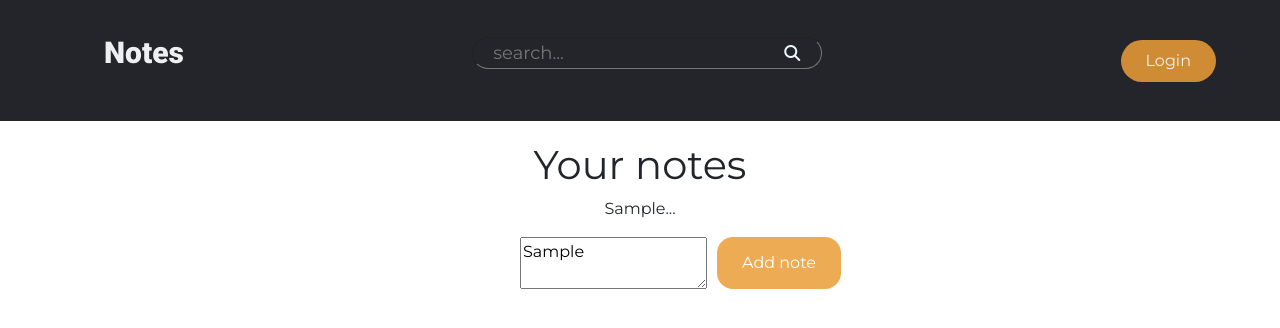
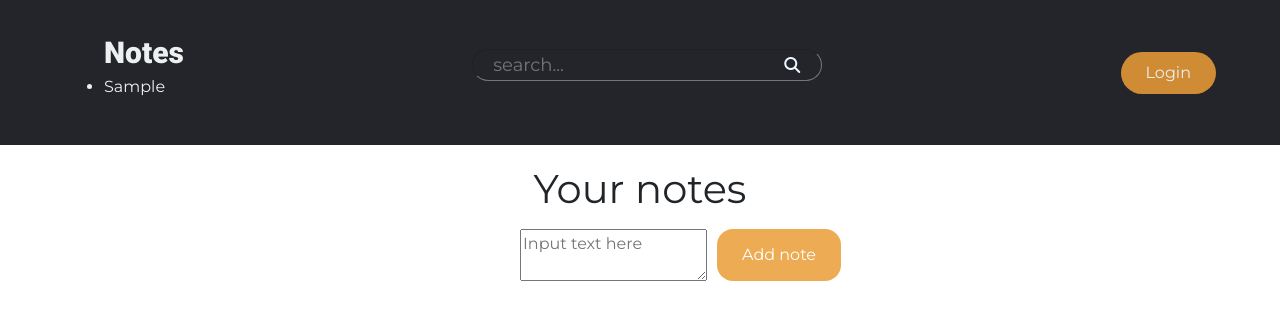
Before and after one commit to jasonrowsell/notes-app, a website: page public/index.html in a window 1280 px wide. Both pictures are taken after typing "Sample" into the empty fields and a click on the input "Add note". Drawn offline with nearby package versions, Linux system fonts and the light colour scheme.

Commit message:
Local storage set up without note object

```diff
--- a/public/index.html
+++ b/public/index.html
@@ -36,7 +36,7 @@
     </header>
     <div class="container">
       <h1>Your notes</h1>
-      <p id="notes"></p>
+      <ul></ul>
         <form id="note-form" class="note-form">
           <textarea id="note-text" rows="2" placeholder="Input text here"></textarea>
           <input class="submit" type="submit" value="Add note"></input>
--- a/public/js/src/interface.js
+++ b/public/js/src/interface.js
@@ -1,22 +1,66 @@
 document.addEventListener('DOMContentLoaded', () => {
   let noteForm = document.querySelector('#note-form'),
+    ul = document.querySelector('ul'),
     noteText = document.querySelector('#note-text'),
-    notes = document.querySelector('#notes');
+    notes = document.querySelector('#notes'),
+    notesArray = localStorage.getItem('notes')
+      ? JSON.parse(localStorage.getItem('notes'))
+      : [];
 
-  noteForm.addEventListener('submit', (event) => {
-    createNote(event);
-    displayNote();
+  localStorage.setItem('notes', JSON.stringify(notesArray));
+  const data = JSON.parse(localStorage.getItem('notes'));
+
+  const liMaker = (text) => {
+    const li = document.createElement('li');
+    li.textContent = text;
+    ul.appendChild(li);
+  };
+
+  noteForm.addEventListener('submit', function (e) {
+    e.preventDefault();
+
+    notesArray.push(noteText.value);
+    localStorage.setItem('notes', JSON.stringify(notesArray));
+    liMaker(noteText.value);
+    noteText.value = '';
   });
 
-  function createNote(event) {
-    event.preventDefault();
-    const text = noteText.value;
-    note = new Note(text);
-  }
+  data.forEach((item) => {
+    liMaker(item);
+  });
 
-  function displayNote() {
-    notes.innerText = note.abbreviate();
-  }
+  // localStorage.setItem('notes', JSON.stringify(notesArray));
+  // const data = JSON.parse(localStorage.getItem('notes'));
+
+  // submits and displays note
+
+  // noteForm.addEventListener('submit', (event) => {
+  //   event.preventDefault();
+  //   createNote(event);
+  //   displayNote();
+  //   localStorage.setItem('notes', JSON.stringify(notesArray));
+  //   const data = JSON.parse(localStorage.getItem('notes'));
+  // });
+
+  // function createNote(event) {
+  //   event.preventDefault();
+  //   const text = noteText.value;
+  //   note = new Note(text);
+  //   notesArray.push(note);
+  //   localStorage.setItem('notes', JSON.stringify(notesArray));
+  // }
+
+  // function displayNote() {
+  //   data.forEach((note) => {
+  //     _listMaker(note.text);
+  //   });
+  // }
+
+  // function _listMaker(note) {
+  //   const p = document.createElement('p');
+  //   p.innerHTML = note;
+  //   document.body.appendChild(p);
+  // }
 
   // textarea auto resize
 
```
